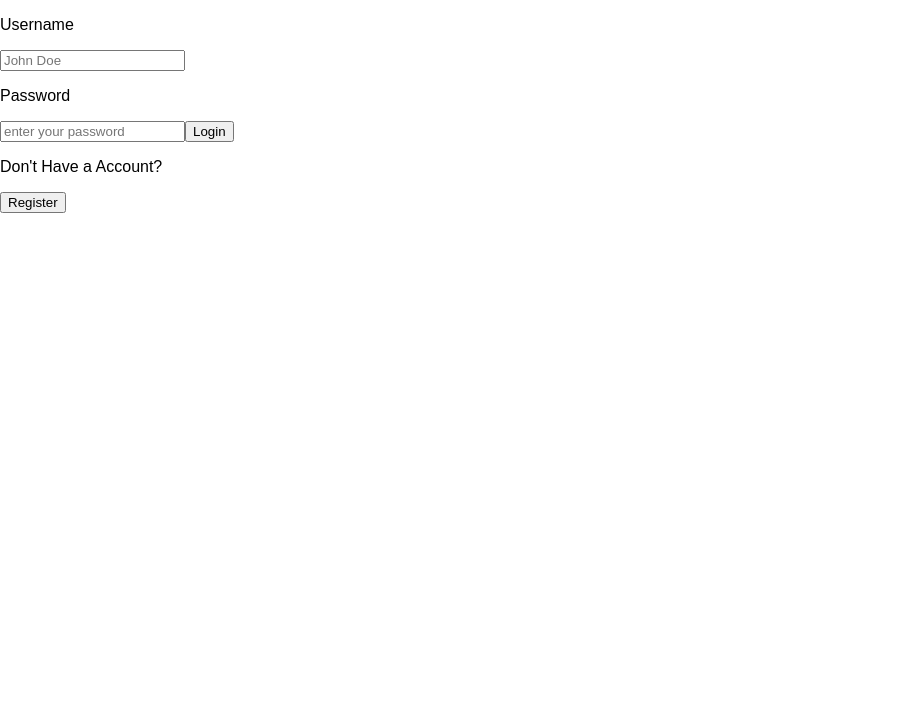
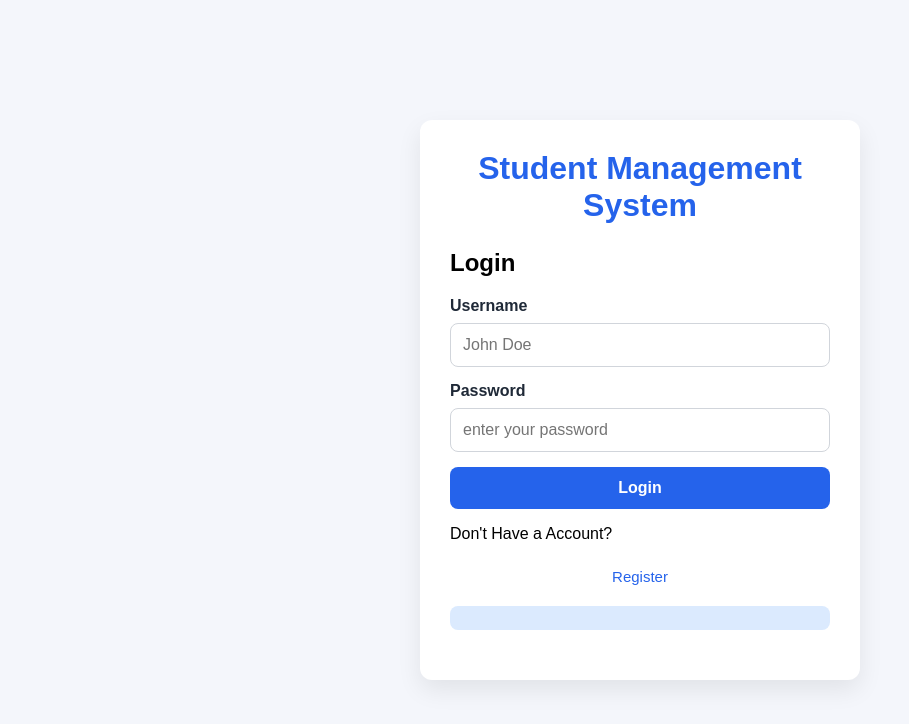
Before and after one commit to VivaanReddy3011/Student-Management-System-1, a React (Vite) app in the folder frontend/: page / in a window 1280 px wide. Shown: the top 724 px of the page, without its empty margins (0-909 px from the left). Built offline with nearby package versions, Linux system fonts and the light colour scheme.

Commit message:
Added CSS Styling Finally

```diff
--- a/frontend/src/Logged.jsx
+++ b/frontend/src/Logged.jsx
@@ -78,6 +78,7 @@ function Logged({setLog})
       setM(data.message);
   }
 
+  //Switch Operation
   const [editing, setEId] = useState(null);
   function startE(student)
   {
@@ -89,26 +90,34 @@ function Logged({setLog})
 
   return(
     <>
-    <div>
-      <div>
-      <h1>student management system</h1><button onClick={()=>setLog(false)}>Logout</button>
-      <input type="text" placeholder="Name"
+    <div className="dashboard">
+      <header className="header">
+      <h1>student management system</h1>
+      <button className="logout-btn" onClick={()=>setLog(false)}>Logout</button>
+      </header>
+
+      <div className="content">
+        <div className="form-card">
+        <h2>Register Student</h2>
+      <input className="input-field" type="text" placeholder="Name"
       value={name} onChange={(e)=>{setN(e.target.value);}}/>
 
-      <input type="text" placeholder="Branch"
+      <input className="input-field" type="text" placeholder="Branch"
       value={branch} onChange={(e)=>{setB(e.target.value);}}/>
 
-      <input type="number" placeholder="Year"
+      <input className="input-field" type="number" placeholder="Year"
       value={year} onChange={(e)=>{setY(e.target.value);}}/>
 
-      <button onClick={editing?updateS:registerS}>
+      <button className="primary-btn" onClick={editing?updateS:registerS}>
       {editing?"Update Student":"Register Student"}
       </button>
-      </div>
 
-    <p>{message}</p>
+    <p className="message">{message}</p>
+    </div>
 
-      <table>
+    <div className="table-card">
+      <h2>Students</h2>
+      <table className="student-table">
       <thead>
         <tr>
           <th>S.No</th>
@@ -116,6 +125,7 @@ function Logged({setLog})
           <th>Name</th>
           <th>Branch</th>
           <th>Year</th>
+          <th>Actions</th>
         </tr>
       </thead>
       <tbody>
@@ -129,17 +139,17 @@ function Logged({setLog})
             <td>{stud.branch}</td>
             <td>{stud.year}</td>
             <td>
-              <button onClick={()=>startE(stud)}>Edit</button>
-            </td>
-            <td>
-              <button onClick={()=>delS(stud.id)}>Delete</button>
+              <button className="edit-btn" onClick={()=>startE(stud)}>Edit</button>
+              <button className="delete-btn" onClick={()=>delS(stud.id)}>Delete</button>
             </td>
             </tr>);
           })
       }
       </tbody>
       </table>
-    </div>
+            </div>
+          </div>
+        </div>
     </>
   )
 }
--- a/frontend/src/Login.jsx
+++ b/frontend/src/Login.jsx
@@ -1,5 +1,5 @@
 import {useEffect,useState} from "react";
-export default Login;
+
 
 function Login({setLog})
 {
@@ -52,29 +52,36 @@ function Login({setLog})
     //Taking Inputs
     return(
     <>
-        <div>
+
+        <div className="login-container">
+        <div className="login-card">
+        <h1>Student Management System</h1>
+        <h2>{choice ? "Login" : "Register"}</h2>
             {choice?(<>
-                    <p>Username</p>
-                    <input placeholder="John Doe" type="text" value={user} onChange={(e)=>(setU(e.target.value))}/>
-                    <p>Password</p>
-                    <input placeholder="enter your password" type="text" value={pass} onChange={(e)=>(setP(e.target.value))}/>
-                    <button onClick={Check1}>Login</button>
+                    <label>Username</label>
+                    <input className="input-field" placeholder="John Doe" type="text" value={user} onChange={(e)=>(setU(e.target.value))}/>
+                    <label>Password</label>
+                    <input className="input-field" placeholder="enter your password" type="text" value={pass} onChange={(e)=>(setP(e.target.value))}/>
+                    <button className="primary-btn" onClick={Check1}>Login</button>
                     <p>Don't Have a Account?</p>
-                    <button onClick={()=>setC(false)}>Register</button>
+                    <button className="link-btn" onClick={()=>setC(false)}>Register</button>
                     </>)
                     :(<>
-                    <p>Email</p>
-                    <input placeholder="Enter Email" type="text" value={email} onChange={(e)=>(setE(e.target.value))}/>
-                    <p>Username</p>
-                    <input placeholder="John Doe" type="text" value={user} onChange={(e)=>(setU(e.target.value))}/>
-                    <p>Password</p>
-                    <input placeholder="enter password" type="text" value={pass} onChange={(e)=>(setP(e.target.value))}/>
-                    <button  onClick={Check2}>Register</button>
+                    <label>Email</label>
+                    <input className="input-field" placeholder="Enter Email" type="text" value={email} onChange={(e)=>(setE(e.target.value))}/>
+                    <label>Username</label>
+                    <input className="input-field" placeholder="John Doe" type="text" value={user} onChange={(e)=>(setU(e.target.value))}/>
+                    <label>Password</label>
+                    <input className="input-field" placeholder="enter password" type="text" value={pass} onChange={(e)=>(setP(e.target.value))}/>
+                    <button className="primary-btn" onClick={Check2}>Register</button>
                     <p>Already have a Account?</p>
-                    <button onClick={()=>setC(true)}>Login</button>
+                    <button className="link-btn" onClick={()=>setC(true)}>Login</button>
                     </>)}
-                <p>{message}</p>
+                <p className="message">{message}</p>
+        </div>
         </div>
     </>
     );
 }
+
+export default Login;
--- a/frontend/src/index.css
+++ b/frontend/src/index.css
@@ -1,5 +1,207 @@
-body
-{
-  margin: 0px;
-  font-family: Arial, Helvetica, sans-serif;
+/* Login */
+
+.login-container{
+  min-height:100vh;
+  display:flex;
+  justify-content:center;
+  align-items:center;
 }
+
+.login-card{
+  width:380px;
+  background:var(--card);
+  padding:30px;
+  border-radius:12px;
+  box-shadow:0 10px 25px rgba(0,0,0,.08);
+}
+
+.login-card h1{
+  margin-top:0;
+  margin-bottom:25px;
+  text-align:center;
+  color:var(--primary);
+}
+
+.login-card label{
+  display:block;
+  margin-bottom:8px;
+  font-weight:bold;
+  color:var(--text);
+}
+
+.link-btn{
+  width:100%;
+  background:none;
+  border:none;
+  color:var(--primary);
+  cursor:pointer;
+  margin-top:8px;
+  font-size:15px;
+}
+
+.link-btn:hover{
+  text-decoration:underline;
+}
+
+
+/* Logged */
+:root{
+  --bg:#f4f6fb;
+  --card:#ffffff;
+  --primary:#2563eb;
+  --primary-hover:#1d4ed8;
+  --danger:#dc2626;
+  --warning:#f59e0b;
+  --text:#1f2937;
+  --border:#d1d5db;
+}
+
+body{
+  margin:0;
+  background:var(--bg);
+  font-family:Arial, Helvetica, sans-serif;
+}
+
+.dashboard{
+  width:90%;
+  max-width:1200px;
+  margin:40px auto;
+}
+
+.header{
+  display:flex;
+  justify-content:space-between;
+  align-items:center;
+  margin-bottom:30px;
+}
+
+.header h1{
+  color:var(--text);
+}
+
+.content{
+  display:flex;
+  gap:30px;
+  align-items:flex-start;
+}
+
+.form-card{
+  width:320px;
+  background:var(--card);
+  padding:25px;
+  border-radius:12px;
+  box-shadow:0 10px 25px rgba(0,0,0,.08);
+}
+
+.student-table{
+  width:100%;
+  background:white;
+  border-radius:12px;
+  overflow:hidden;
+  border-collapse:collapse;
+  box-shadow:0 10px 25px rgba(0,0,0,.08);
+}
+
+.input-field{
+  width:100%;
+  padding:12px;
+  margin-bottom:15px;
+  border:1px solid var(--border);
+  border-radius:8px;
+  box-sizing:border-box;
+  font-size:16px;
+}
+
+.primary-btn{
+  width:100%;
+  padding:12px;
+  background:var(--primary);
+  color:white;
+  border:none;
+  border-radius:8px;
+  cursor:pointer;
+  font-size:16px;
+  font-weight:bold;
+}
+
+.primary-btn:hover{
+  background:var(--primary-hover);
+}
+
+.logout-btn{
+  background:var(--danger);
+  color:white;
+  border:none;
+  padding:10px 18px;
+  border-radius:8px;
+  cursor:pointer;
+}
+
+.logout-btn:hover{
+  opacity:.9;
+}
+
+.student-table th{
+  background:var(--primary);
+  color:white;
+}
+
+.student-table th,
+.student-table td{
+  padding:14px;
+  text-align:left;
+}
+
+.table-card{
+  flex:1;
+  background:white;
+  padding:25px;
+  border-radius:12px;
+  box-shadow:0 10px 25px rgba(0,0,0,.08);
+}
+
+.form-card h2,
+.table-card h2{
+    margin-top:0;
+    color:var(--text);
+    margin-bottom:20px;
+}
+
+.edit-btn{
+  margin-right:8px;
+}
+
+.student-table tbody tr:nth-child(even){
+  background:#f8fafc;
+}
+
+.student-table tbody tr:hover{
+  background:#eef4ff;
+}
+
+.edit-btn{
+  background:var(--warning);
+  color:white;
+  border:none;
+  padding:8px 14px;
+  border-radius:6px;
+  cursor:pointer;
+}
+
+.delete-btn{
+  background:var(--danger);
+  color:white;
+  border:none;
+  padding:8px 14px;
+  border-radius:6px;
+  cursor:pointer;
+}
+
+.message{
+  margin:20px 0;
+  padding:12px;
+  border-radius:8px;
+  background:#dbeafe;
+  color:#1e3a8a;
+  font-weight:bold;
+}
```
